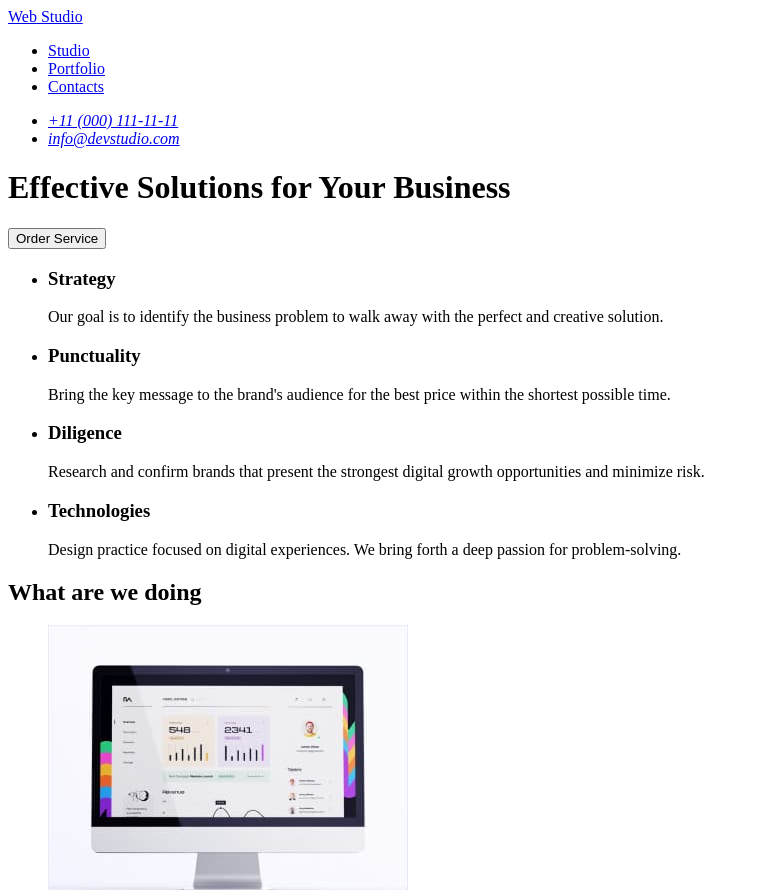
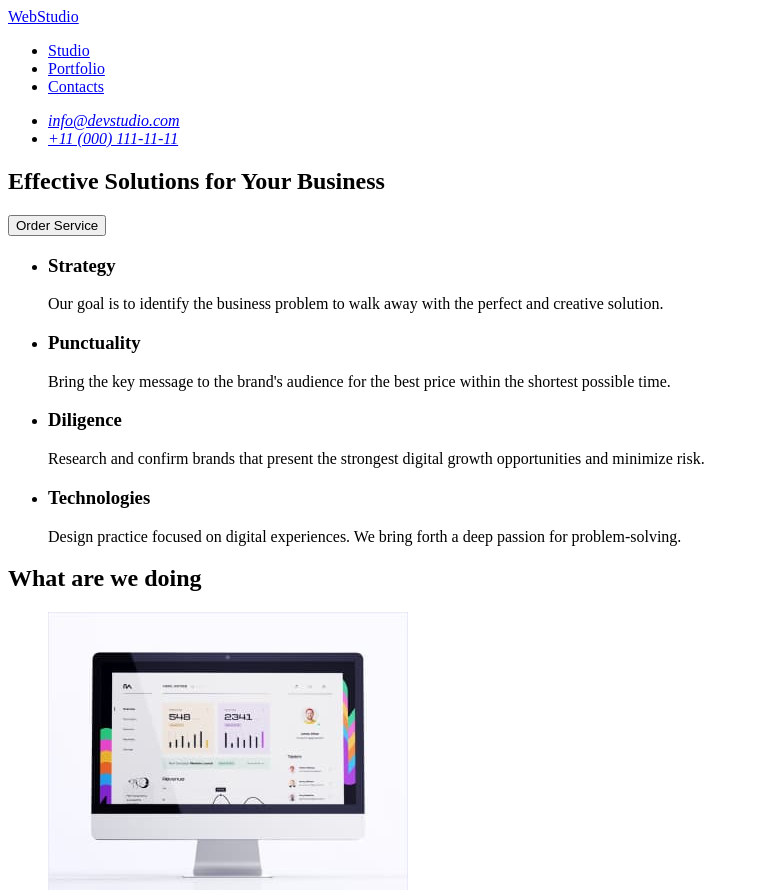
Before and after one commit to AliceBondMe/goit-markup-hw-01, a plain HTML site: page index.html in a window 1280 px wide. Shown: the top 890 px of the page, without its empty margins (0-759 px from the left). Drawn offline with Linux system fonts and the light colour scheme.

Commit message:
update index

```diff
--- a/index.html
+++ b/index.html
@@ -10,7 +10,7 @@
   <body>
     <header>
       <nav>
-        <a href="./index.html"><span>Web</span> Studio</a>
+        <a href="./index.html">WebStudio</a>
         <ul>
           <li><a href="./index.html">Studio</a></li>
           <li><a href="/">Portfolio</a></li>
@@ -19,15 +19,17 @@
       </nav>
       <address>
         <ul>
+          <li><a href="mailto:info@devstudio.com"> info@devstudio.com </a></li>
           <li><a href="tel:+110001111111">+11 (000) 111-11-11</a></li>
-          <li><a href="mailto:info@devstudio.com"> info@devstudio.com </a></li>
         </ul>
       </address>
     </header>
 
     <main>
-      <h1>Effective Solutions for Your Business</h1>
-      <button type="button">Order Service</button>
+      <section>
+        <h1>Effective Solutions for Your Business</h1>
+        <button type="button">Order Service</button>
+      </section>
 
       <section>
         <h2 hidden>Features</h2>
@@ -141,7 +143,7 @@
     </main>
 
     <footer>
-      <a href="./index.html"><span>Web</span> Studio</a>
+      <a href="./index.html">WebStudio</a>
       <p>
         Increase the flow of customers and sales for your business with digital
         marketing & growth solutions.
```
